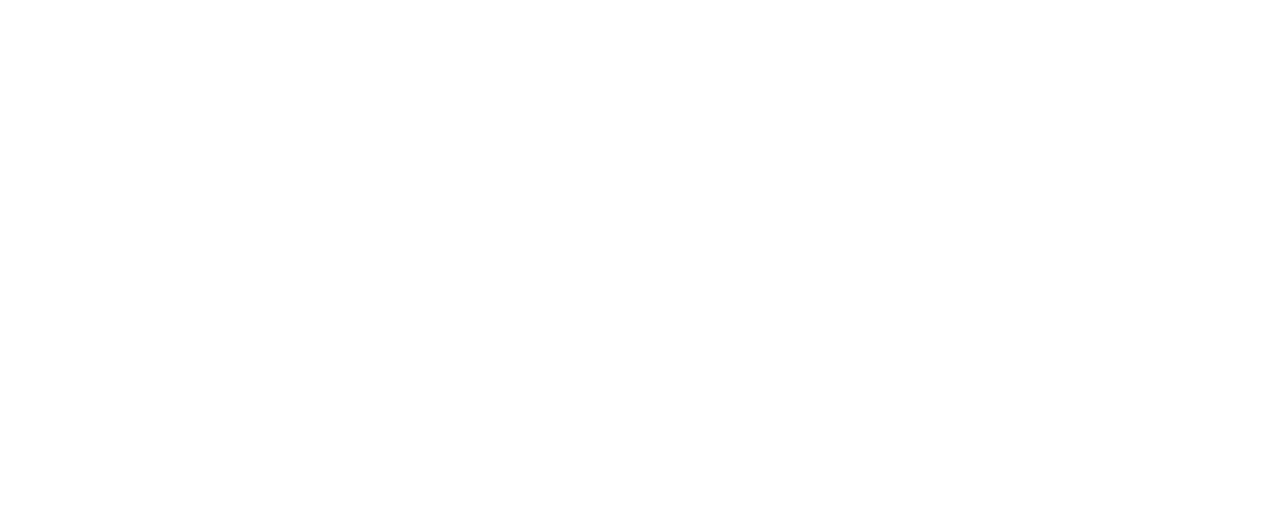
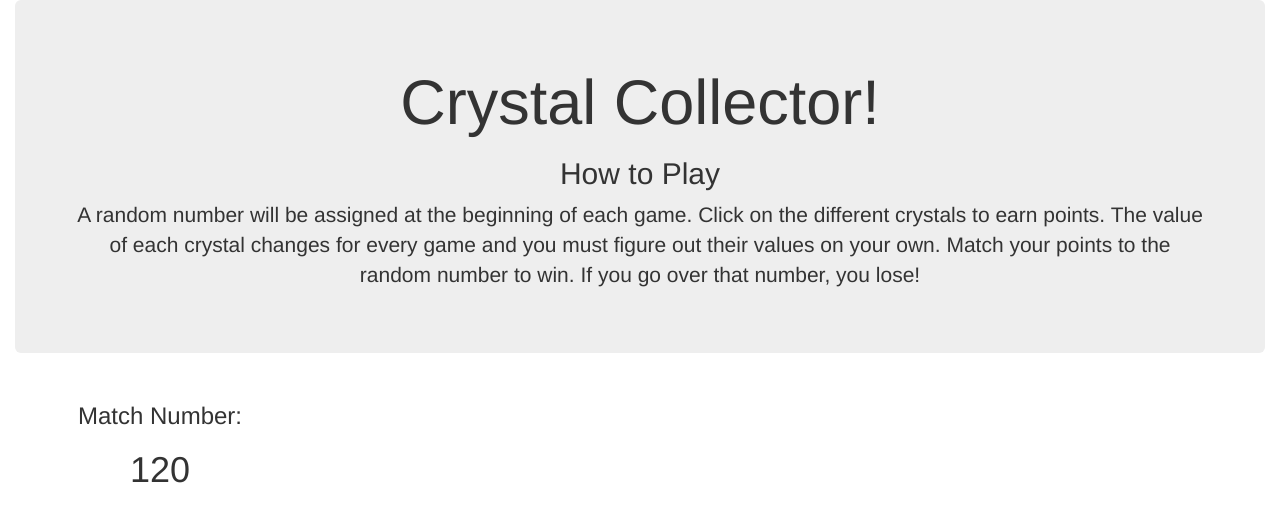
Before and after one commit to dtae53/crystal_collector, a plain HTML site: page index.html in a window 1280 px wide. Drawn offline with nearby package versions, Linux system fonts and the light colour scheme.

Commit message:
Updated Index to have jumbotron

```diff
--- a/index.html
+++ b/index.html
@@ -1,12 +1,33 @@
 <!DOCTYPE html>
 <html lang="en">
 <head>
+    <title>Crystal Collector</title>
     <meta charset="UTF-8">
     <meta name="viewport" content="width=device-width, initial-scale=1.0">
     <meta http-equiv="X-UA-Compatible" content="ie=edge">
-    <title>Document</title>
+
+    <link rel="stylesheet" type="text/css" href="assets/css/reset.css">
+
+    <link rel="stylesheet" href="https://maxcdn.bootstrapcdn.com/bootstrap/3.3.7/css/bootstrap.min.css" integrity="sha384-BVYiiSIFeK1dGmJRAkycuHAHRg32OmUcww7on3RYdg4Va+PmSTsz/K68vbdEjh4u" crossorigin="anonymous">
+
+    <link rel="stylesheet" type="text/css" href="assets/css/style.css">
+
+    <script src="https://code.jquery.com/jquery-3.4.1.min.js" integrity="sha256-CSXorXvZcTkaix6Yvo6HppcZGetbYMGWSFlBw8HfCJo=" crossorigin="anonymous"></script>
+
 </head>
 <body>
+    <div class="container-fluid" id= "mainBox">
+        <div class= "jumbotron">
+            <h1 class="text-center">Crystal Collector!</h1>
+            <h2 class="text-center">How to Play</h2>
+            <p class="text-center">A random number will be assigned at the beginning of each game. Click on the different crystals to earn points. The value of each crystal changes for every game and you must figure out their values on your own. Match your points to the random number to win. If you go over that number, you lose!</p>
+    </div>
+
+    <div class="row" id="gameBox">
+        <div class="col-md-3" id="numberSection">
+            <h3 class="text-center" id="random">Match Number:</h3>
+            <h1 class="numberBox text-center" id="randomNumber">120</h1>
+        </div>
 
 </body>
 </html>
```
